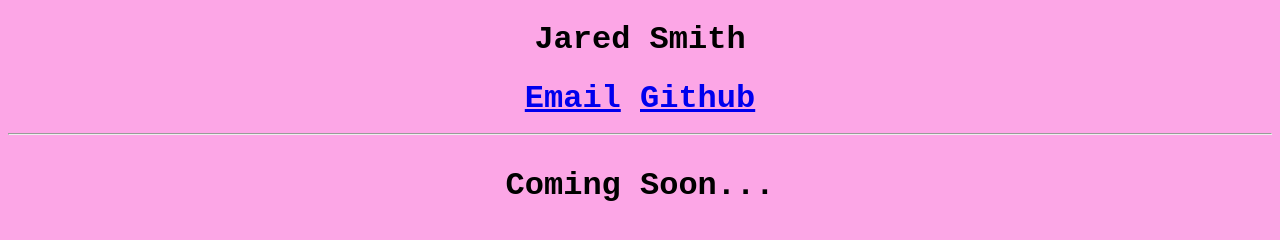
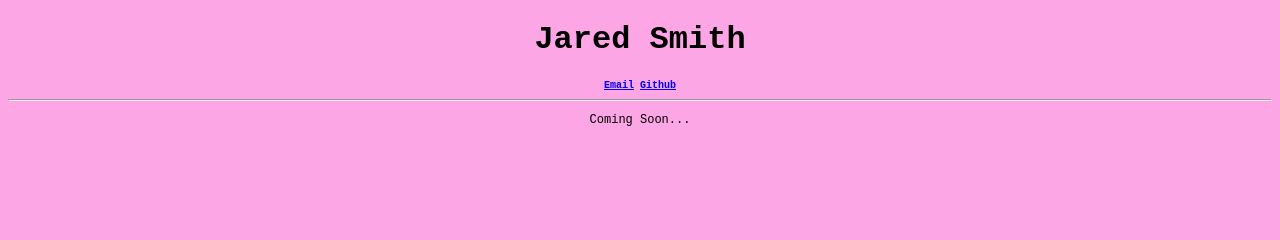
Before and after one commit to pensive-owl/personal_website, a plain HTML site: page index.html in a window 1280 px wide. Drawn offline with Linux system fonts and the light colour scheme.

Commit message:
Contact info on website

```diff
--- a/index.html
+++ b/index.html
@@ -20,10 +20,13 @@
 <body>
   <center>
     <h1>Jared Smith<h1>
-      <a href="mailto: jaredms56@gmail.com">Email</a>
-      <a href="https://github.com/droptopboatmobile">Github</a>
+      <h2 style="font-size: 10px">
+        <a href="mailto: jaredms56@gmail.com">Email</a>
+        <a href="https://github.com/droptopboatmobile">Github</a>
+        </h2>
+      </h2>
     <hr>
-    <p>Coming Soon...</p>
+    <p style="font-size: 12px">Coming Soon...</p>
   </center>
 </body>
 </html>
```
